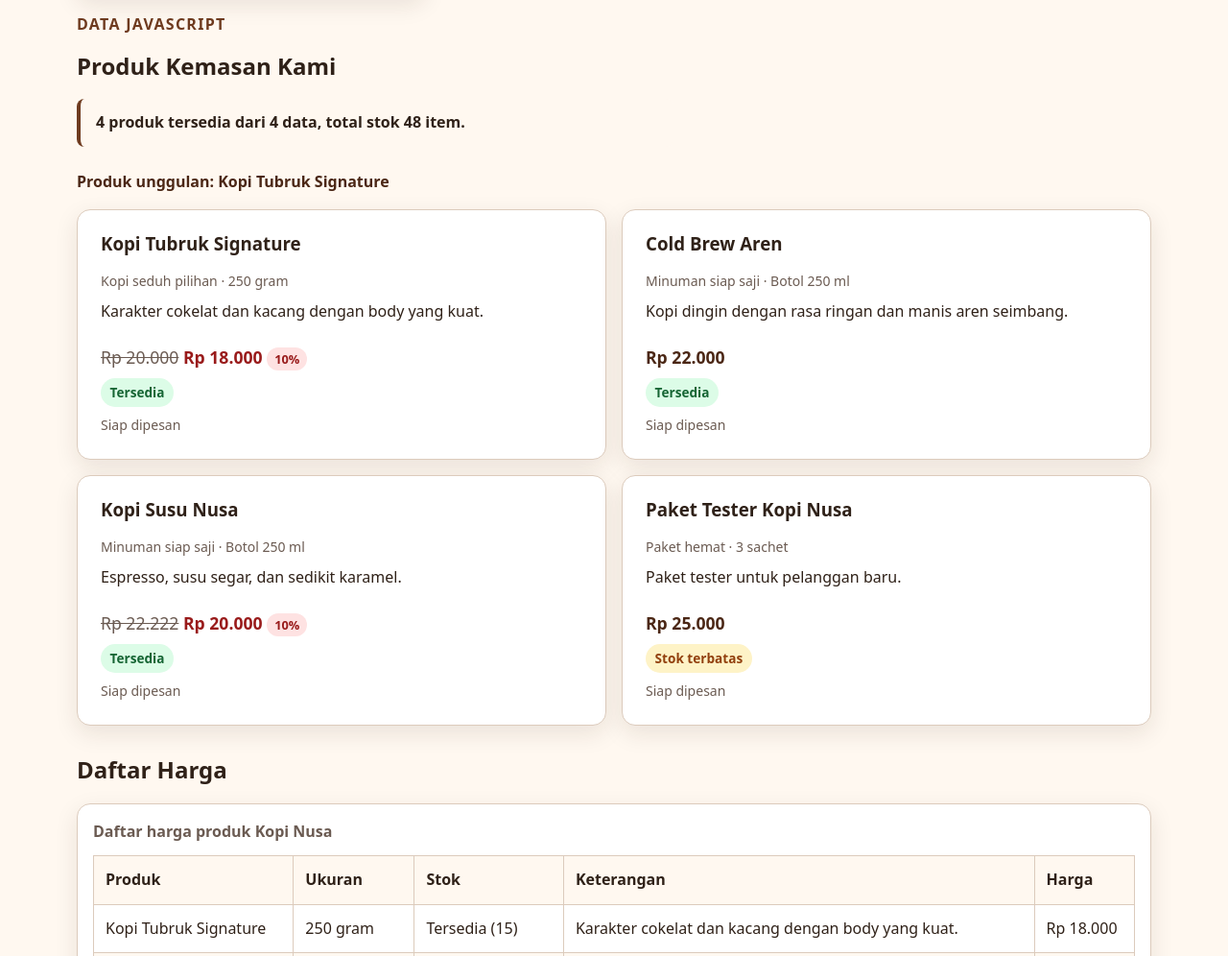
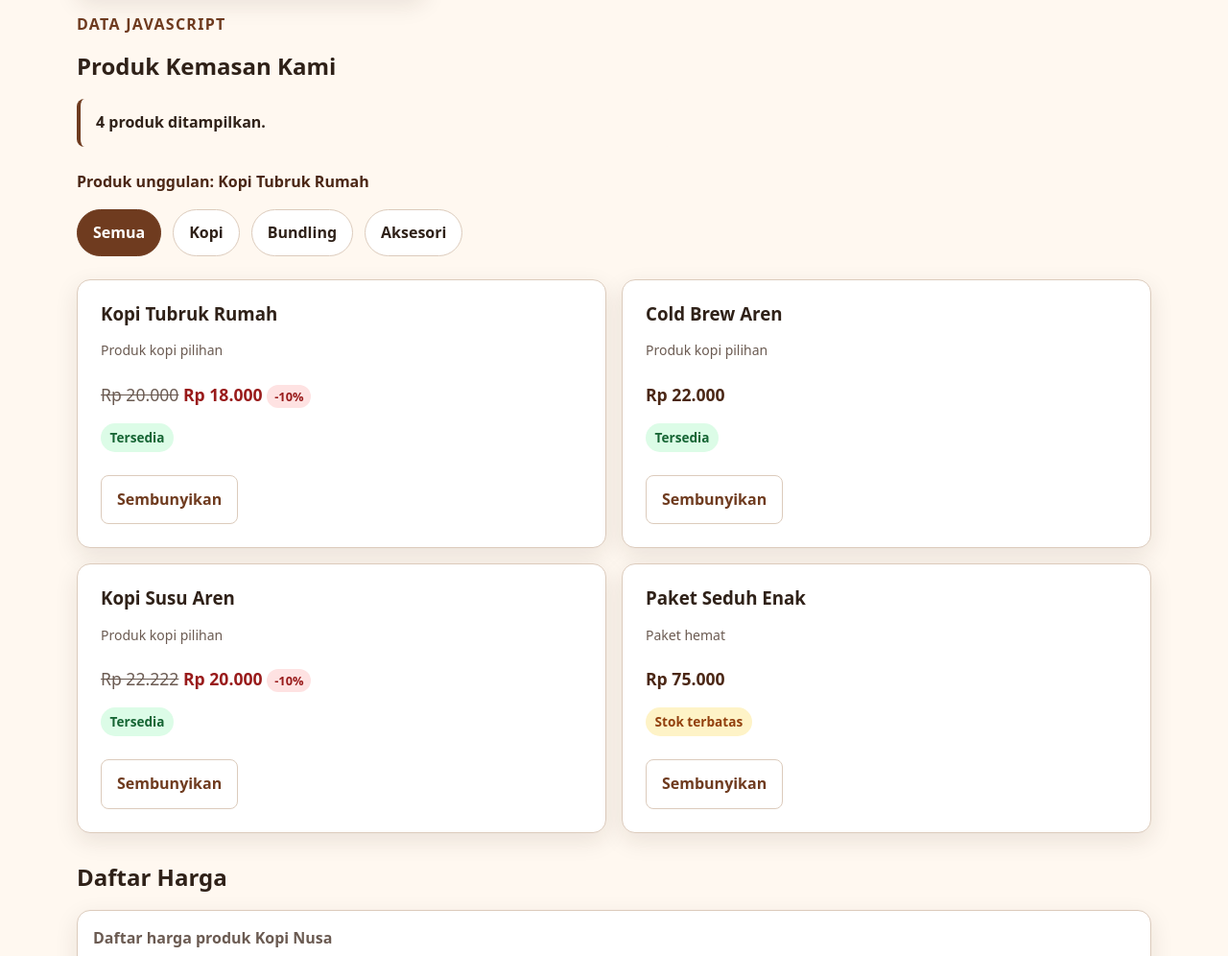
Before and after one commit to fahlefi2105/website-umkm, a plain HTML site: page produk.html in a window 1280 px wide. Shown: the part 1452-2448 px from the top of the page at 96% size. Drawn offline with Linux system fonts and the light colour scheme.

Commit message:
feat: add DOM product filter rendering

```diff
--- a/css/style.css
+++ b/css/style.css
@@ -771,7 +771,7 @@ pre {
   color: #991b1b;
 }
 
-#product-list .product-card {
+#produk-grid .product-card {
   gap: 0.5rem;
 }
 
@@ -878,3 +878,53 @@ pre {
   background: #fee2e2;
   border-radius: 999px;
 }
+
+.filter-bar {
+  display: flex;
+  flex-wrap: wrap;
+  gap: var(--space-2);
+  margin-block: var(--space-3) var(--space-4);
+}
+
+.filter-button {
+  padding: 0.65rem 1rem;
+  color: var(--color-text);
+  background: var(--color-surface);
+  border: 1px solid var(--color-border);
+  border-radius: 999px;
+}
+
+.filter-button:hover,
+.filter-button:focus-visible {
+  color: var(--color-primary-strong);
+  background: var(--color-surface-soft);
+  border-color: var(--color-primary);
+}
+
+.filter-button.is-active {
+  color: var(--color-surface);
+  background: var(--color-primary);
+  border-color: var(--color-primary);
+}
+
+.empty-state {
+  grid-column: 1 / -1;
+  padding: var(--space-3);
+  color: var(--color-muted);
+  background: var(--color-surface);
+  border: 1px dashed var(--color-border);
+  border-radius: var(--radius-md);
+}
+
+.ghost-button {
+  align-self: flex-start;
+  margin-top: var(--space-1);
+  color: var(--color-primary);
+  background: transparent;
+  border: 1px solid var(--color-border);
+}
+
+.ghost-button:hover {
+  color: var(--color-primary-strong);
+  background: var(--color-surface-soft);
+}
--- a/js/app.js
+++ b/js/app.js
@@ -1,209 +1,187 @@
 "use strict";
 
-console.log("P10 JavaScript aktif");
+console.log("P11 JavaScript aktif");
 
-const dataProduk = [
-  {
-    nama: "Kopi Tubruk Signature",kategori: "Kopi Bubuk",
-    harga: 20000,
-    stok: 15,
-    ukuran: "250 gram",
-    deskripsi: "Karakter cokelat dan kacang dengan body yang kuat.",
-    unggulan: true,
-    diskonPersen: 10
-  },
-  {
-    nama: "Cold Brew Aren",
-    kategori: "Minuman",
-    harga: 22000,
-    stok: 10,
-    ukuran: "Botol 250 ml",
-    deskripsi: "Kopi dingin dengan rasa ringan dan manis aren seimbang.",
-    unggulan: false
-  },
-  {
-    nama: "Kopi Susu Nusa",
-    kategori: "Minuman",
-    harga: 22222,
-    stok: 20,
-    ukuran: "Botol 250 ml",
-    deskripsi: "Espresso, susu segar, dan sedikit karamel.",
-    unggulan: false,
-    diskonPersen: 10
-  },
-  {
-    nama: "Paket Tester Kopi Nusa",
-    kategori: "Paket",
-    harga: 25000,
-    stok: 3,
-    ukuran: "3 sachet",
-    deskripsi: "Paket tester untuk pelanggan baru.",
-    unggulan: false
-  }
+const produkUmkm = [
+  { nama: "Kopi Tubruk Rumah", kategori: "Kopi", hargaNormal: 20000, diskon: 10, stok: 15, unggulan: true },
+  { nama: "Cold Brew Aren", kategori: "Kopi", hargaNormal: 22000, diskon: 0, stok: 10, unggulan: true },
+  { nama: "Kopi Susu Aren", kategori: "Kopi", hargaNormal: 22222, diskon: 10, stok: 20, unggulan: false },
+  { nama: "Paket Seduh Enak", kategori: "Bundling", hargaNormal: 75000, diskon: 0, stok: 1, unggulan: false },
 ];
 
 function formatRupiah(nilai) {
   return new Intl.NumberFormat("id-ID", {
     style: "currency",
     currency: "IDR",
-    maximumFractionDigits: 0
+    maximumFractionDigits: 0,
   }).format(nilai);
-}
-
-function hitungHargaPromo(produk) {
-  const diskon = produk.diskonPersen;
-
-  if (typeof diskon !== "number" || !Number.isFinite(diskon)) {
-    return produk.harga;
-  }
-  if (diskon <= 0 || diskon > 100) {
-    return produk.harga;
-  }
-
-  const potongan = (produk.harga * diskon) / 100;
-  return Math.round(produk.harga - potongan);
-}
-
-function buatHtmlHarga(produk) {
-  return formatRupiah(hitungHargaPromo(produk));
-}
-
-function buatHtmlHargaKartu(produk) {
-  const hargaPromo = hitungHargaPromo(produk);
-
-  if (hargaPromo >= produk.harga) {
-    return formatRupiah(produk.harga);
-  }
-
-  return `
-    <del class="price-normal">${formatRupiah(produk.harga)}</del>
-    <span class="price-promo">${formatRupiah(hargaPromo)}</span>
-    <span class="discount-badge">${produk.diskonPersen}%</span>
-  `;
 }
 
 function statusStok(stok) {
   if (stok <= 0) {
-    return { label: "Stok habis", className: "empty" };
+    return { label: "Habis", className: "empty" };
   }
+
   if (stok <= 5) {
     return { label: "Stok terbatas", className: "warning" };
   }
+
   return { label: "Tersedia", className: "" };
 }
 
 function labelKategori(kategori) {
   switch (kategori) {
-    case "Kopi Bubuk":
-      return "Kopi seduh pilihan";
-    case "Minuman":
-      return "Minuman siap saji";
-    case "Paket":
+    case "Kopi":
+      return "Produk kopi pilihan";
+    case "Bundling":
       return "Paket hemat";
     default:
       return "Produk UMKM";
   }
 }
 
-
-function buatKartuProduk(produk) {
-  const status = statusStok(produk.stok);
-  const kategori = labelKategori(produk.kategori);
-  const labelAksi = produk.stok > 0 ? "Siap dipesan" : "Hubungi admin";
-
-  return `
-    <article class="product-card js-product-card">
-      <h3>${produk.nama}</h3>
-      <p class="product-detail">${kategori} · ${produk.ukuran}</p>
-      <p>${produk.deskripsi}</p>
-      <p class="price">${buatHtmlHargaKartu(produk)}</p>
-      <p class="stock-badge ${status.className}">${status.label}</p>
-      <p class="product-detail">${labelAksi}</p>
-    </article>
-  `;
+function hitungHarga(produk) {
+  return Math.round(produk.hargaNormal * (1 - produk.diskon / 100));
 }
 
-function buatBarisTabel(produk) {
+const produkGrid = document.querySelector("#produk-grid");
+const produkStatus = document.querySelector("#produk-status");
+const produkUnggulanEl = document.querySelector("#produk-unggulan");
+const produkTabelBody = document.querySelector("#produk-tabel-body");
+const tombolFilter = document.querySelectorAll("[data-filter]");
+
+function buatElemenProduk(produk) {
   const status = statusStok(produk.stok);
+  const adaDiskon = produk.diskon > 0;
 
-  return `
-    <tr>
-      <td>${produk.nama}</td>
-      <td>${produk.ukuran}</td>
-      <td>${status.label} (${produk.stok})</td>
-      <td>${produk.deskripsi}</td>
-      <td>${buatHtmlHarga(produk)}</td>
-    </tr>
-  `;
+  const card = document.createElement("article");
+  card.classList.add("product-card", "js-product-card");
+
+  const title = document.createElement("h3");
+  title.textContent = produk.nama;
+
+  const category = document.createElement("p");
+  category.classList.add("product-detail");
+  category.textContent = labelKategori(produk.kategori);
+
+  const price = document.createElement("p");
+  price.classList.add("price");
+
+  if (adaDiskon) {
+    const old = document.createElement("del");
+    old.classList.add("price-normal");
+    old.textContent = formatRupiah(produk.hargaNormal);
+    price.append(old, " ");
+  }
+
+  const harga = document.createElement("span");
+  harga.textContent = formatRupiah(hitungHarga(produk));
+  if (adaDiskon) {
+    harga.classList.add("price-promo");
+  }
+  price.append(harga);
+
+  if (adaDiskon) {
+    const badge = document.createElement("span");
+    badge.classList.add("discount-badge");
+    badge.textContent = `-${produk.diskon}%`;
+    price.append(" ", badge);
+  }
+
+  const stock = document.createElement("span");
+  stock.classList.add("stock-badge");
+  if (status.className) {
+    stock.classList.add(status.className);
+  }
+  stock.textContent = status.label;
+
+  const removeButton = document.createElement("button");
+  removeButton.type = "button";
+  removeButton.textContent = "Sembunyikan";
+  removeButton.classList.add("ghost-button");
+  removeButton.addEventListener("click", () => {
+    card.remove();
+    if (produkStatus) {
+      produkStatus.textContent = "Satu kartu disembunyikan dari tampilan sementara.";
+    }
+  });
+
+  card.append(title, category, price, stock, removeButton);
+  return card;
 }
 
-function hitungTotalStok(daftarProduk) {
-  let total = 0;
-  for (const produk of daftarProduk) {
-    total = total + produk.stok;
-  }
-  return total;
+function buatEmptyState(kategori) {
+  const empty = document.createElement("p");
+  empty.classList.add("empty-state");
+  empty.textContent = `Belum ada produk pada kategori ${kategori}.`;
+  return empty;
 }
 
-function logDebugProduk(daftarProduk) {
-  daftarProduk.forEach((produk) => {
-    console.log("Debug produk:", produk.nama, "stok:", produk.stok);
-  });
-  console.table(daftarProduk);
-}
-
-function renderProduk() {
-  const productList = document.querySelector("#product-list");
-  const productTableBody = document.querySelector("#product-table-body");
-  const productSummary = document.querySelector("#product-summary");
-  const productHighlight = document.querySelector("#product-highlight");
-
-
-  if (!productList || !productTableBody) {
+function renderProduk(kategoriAktif = "Semua") {
+  if (!produkGrid || !produkStatus) {
+    console.warn("Target render produk tidak ditemukan.");
     return;
   }
 
-  logDebugProduk(dataProduk);
+  console.log("Render kategori:", kategoriAktif);
 
-  const produkTersedia = dataProduk.filter((produk) => produk.stok > 0);
-  const produkUnggulan = dataProduk.find((produk) => produk.unggulan === true);
+  const produkTampil = kategoriAktif === "Semua"
+    ? produkUmkm
+    : produkUmkm.filter((produk) => produk.kategori === kategoriAktif);
 
-  const kartuMarkup = produkTersedia.map(buatKartuProduk).join("");
-  const barisMarkup = dataProduk.map(buatBarisTabel).join("");
+  produkGrid.replaceChildren();
 
-  console.log("Jumlah produk tersedia:", produkTersedia.length);
-  dataProduk.forEach((produk) => {
-    console.log("Harga:", produk.nama, produk.harga, "->", hitungHargaPromo(produk));
-  });
-
-  productList.innerHTML = kartuMarkup;
-  productTableBody.innerHTML = barisMarkup;
-
-  if (productSummary) {
-    productSummary.textContent =
-      `${produkTersedia.length} produk tersedia dari ${dataProduk.length} data, total stok ${hitungTotalStok(dataProduk)} item.`;
-  }
-
-  if (productHighlight) {
-    productHighlight.textContent = produkUnggulan
-      ? `Produk unggulan: ${produkUnggulan.nama}`
-      : "Belum ada produk unggulan.";
-  }
-}
-
-function aktifkanTombolPromo() {
-  const promoButton = document.querySelector("#promoButton");
-
-  if (!promoButton) {
+  if (produkTampil.length === 0) {
+    produkGrid.append(buatEmptyState(kategoriAktif));
+    produkStatus.textContent = "0 produk ditemukan.";
     return;
   }
 
-  promoButton.addEventListener("click", function () {
-    alert("Promo hari ini: beli 2 Kopi Susu Nusa, gratis 1 Kopi Tubruk Signature!");
+  produkTampil.forEach((produk) => {
+    produkGrid.append(buatElemenProduk(produk));
   });
+
+  produkStatus.textContent = `${produkTampil.length} produk ditampilkan.`;
 }
 
-document.addEventListener("DOMContentLoaded", function () {
-  renderProduk();
-  aktifkanTombolPromo();
+function renderUnggulan() {
+  if (!produkUnggulanEl) {
+    return;
+  }
+
+  const unggulan = produkUmkm.find((produk) => produk.unggulan === true);
+  produkUnggulanEl.textContent = unggulan
+    ? `Produk unggulan: ${unggulan.nama}`
+    : "Belum ada produk unggulan.";
+}
+
+function renderTabel() {
+  if (!produkTabelBody) {
+    return;
+  }
+
+  produkTabelBody.innerHTML = produkUmkm.map((produk) => `
+    <tr>
+      <td>${produk.nama}</td>
+      <td>${produk.kategori}</td>
+      <td>${statusStok(produk.stok).label} (${produk.stok})</td>
+      <td>${formatRupiah(hitungHarga(produk))}</td>
+    </tr>
+  `).join("");
+}
+
+tombolFilter.forEach((tombol) => {
+  tombol.addEventListener("click", (event) => {
+    const tombolAktif = event.currentTarget;
+    const kategori = tombolAktif.dataset.filter;
+
+    tombolFilter.forEach((item) => item.classList.remove("is-active"));
+    tombolAktif.classList.add("is-active");
+
+    renderProduk(kategori);
+  });
 });
+
+renderProduk();
+renderUnggulan();
+renderTabel();
--- a/produk.html
+++ b/produk.html
@@ -129,12 +129,19 @@
     <p class="eyebrow">Data JavaScript</p>
     <h2 id="produk-js-title" class="no-top-margin">Produk Kemasan Kami</h2>
 
-    <p id="product-summary" class="product-summary" aria-live="polite">
+    <p id="produk-status" class="product-summary" aria-live="polite">
       Daftar produk Kopi Nusa.
     </p>
-    <p id="product-highlight" class="product-highlight"></p>
+    <p id="produk-unggulan" class="product-highlight"></p>
 
-    <div class="product-grid product-grid-2" id="product-list">
+    <div class="filter-bar" aria-label="Filter kategori produk">
+      <button type="button" class="filter-button is-active" data-filter="Semua">Semua</button>
+      <button type="button" class="filter-button" data-filter="Kopi">Kopi</button>
+      <button type="button" class="filter-button" data-filter="Bundling">Bundling</button>
+      <button type="button" class="filter-button" data-filter="Aksesori">Aksesori</button>
+    </div>
+
+    <div class="product-grid product-grid-2" id="produk-grid">
       <!-- Kartu produk ditampilkan melalui JavaScript dari dataProduk (js/app.js). -->
       <p>Memuat produk... Jika tidak muncul, aktifkan JavaScript di browser Anda.</p>
     </div>
@@ -158,17 +165,16 @@
           <thead>
             <tr>
               <th scope="col">Produk</th>
-              <th scope="col">Ukuran</th>
+              <th scope="col">Kategori</th>
               <th scope="col">Stok</th>
-              <th scope="col">Keterangan</th>
               <th scope="col">Harga</th>
             </tr>
           </thead>
 
-          <tbody id="product-table-body">
+          <tbody id="produk-tabel-body">
             <!-- Data tabel diisi melalui JavaScript dari dataProduk (js/app.js). -->
             <tr>
-              <td colspan="5">Data harga akan dimuat melalui JavaScript.</td>
+              <td colspan="4">Data harga akan dimuat melalui JavaScript.</td>
             </tr>
           </tbody>
 
```
